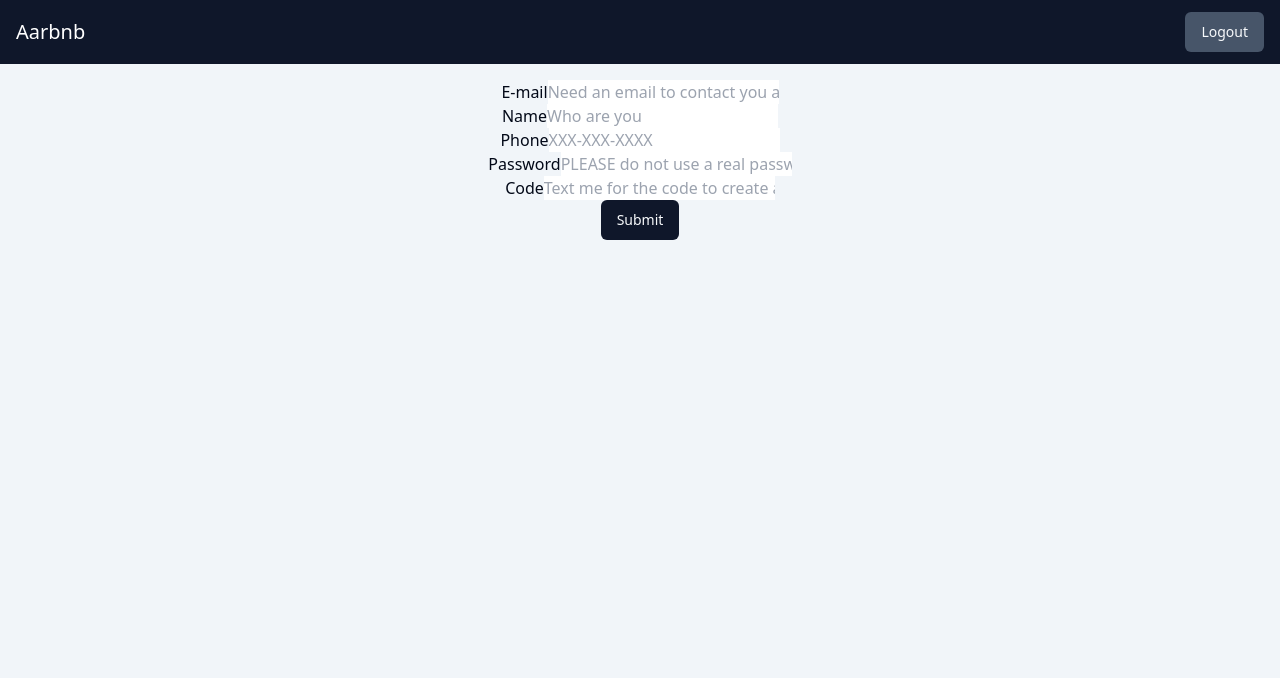
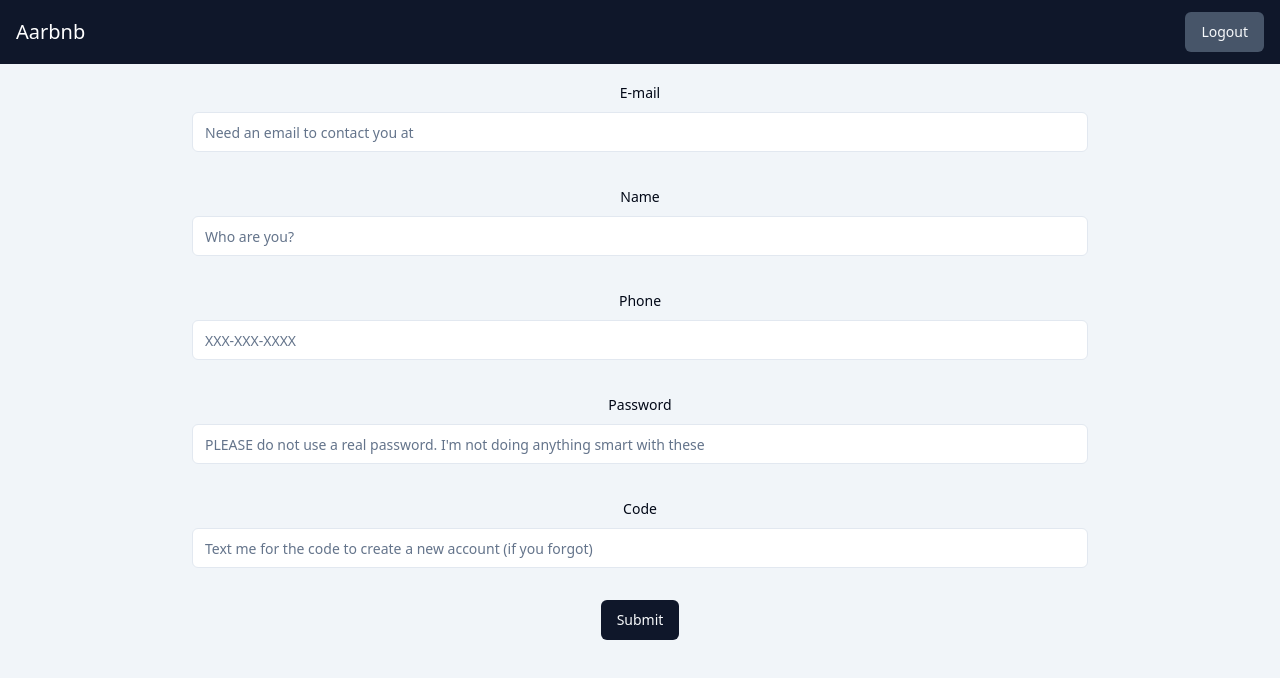
Before and after one commit to asunson/aarbnb, a React (Create React App) app in the folder aarbnb-frontend/: page / in a window 1280 px wide. Both pictures are taken after typing "name@example.com", "Sample123" into the empty fields and a click on the button "Sign-up". Shown: the top 678 px of the page. Built offline with nearby package versions, Linux system fonts and the light colour scheme.

Commit message:
refactor signup to use rhf and shadcn

```diff
--- a/aarbnb-frontend/src/layouts/Inputs.tsx
+++ /dev/null
@@ -1,46 +0,0 @@
-import React from "react";
-import Form from "react-bootstrap/Form";
-
-interface TextInputProps {
-  value: string;
-  onChange: (newValue: string) => void;
-  label: string;
-  placeholderText?: string;
-  type?: "text" | "password";
-}
-
-export const TextInput: React.FC<TextInputProps> = (props) => {
-  const { value, onChange, label, placeholderText, type } = props;
-  return (
-    <Form.Group controlId={label}>
-      <Form.Label>{label}</Form.Label>
-      <Form.Control
-        type={type ?? "text"}
-        placeholder={placeholderText}
-        value={value}
-        onChange={(e) => {
-          e.preventDefault();
-          onChange(e.target.value);
-        }}
-      />
-    </Form.Group>
-  );
-};
-
-export const TextAreaInput: React.FC<TextInputProps> = (props) => {
-  const { value, onChange, label } = props;
-  return (
-    <Form.Group controlId={label}>
-      <Form.Label>{label}</Form.Label>
-      <Form.Control
-        as="textarea"
-        rows={3}
-        value={value}
-        onChange={(e) => {
-          e.preventDefault();
-          onChange(e.target.value);
-        }}
-      />
-    </Form.Group>
-  );
-};
--- a/aarbnb-frontend/src/layouts/LoginPage.tsx
+++ b/aarbnb-frontend/src/layouts/LoginPage.tsx
@@ -13,8 +13,6 @@ import { Input } from "../components/ui/input";
 import { useServicesContext } from "../context/ServicesContext";
 import { useSessionContext } from "../context/SessionContext";
 import { TokenRequest, UserRequest } from "../types";
-import { Chainable } from "../utils/chainable";
-import { TextInput } from "./Inputs";
 
 export const LoginPage: React.FC = () => {
   const [showLogin, setShowLogin] = useState<boolean>(true);
@@ -97,18 +95,16 @@ const SignUpView: React.FC<{ setShowLogin: (value: boolean) => void }> = (
 ) => {
   const { setShowLogin } = props;
   const { userService } = useServicesContext();
-  const [signupForm, setSignupForm] = useState<UserRequest>({
+
+  const form = useForm<UserRequest>({
+    defaultValues: {
       email: "",
       name: "",
       phone: "",
       password: "",
       code: "",
       isHost: false,
-  });
-
-  const inputProps: Chainable<UserRequest> = new Chainable({
-    value: signupForm,
-    onChange: setSignupForm,
+    },
   });
 
   const signUp = useCallback(
@@ -124,42 +120,85 @@ const SignUpView: React.FC<{ setShowLogin: (value: boolean) => void }> = (
   );
 
   return (
-    <form>
-      <TextInput
-        {...inputProps.to("email").get()}
-        label="E-mail"
-        placeholderText="Need an email to contact you at"
+    <Form {...form}>
+      <form className="space-y-8" onSubmit={form.handleSubmit(signUp)}>
+        <FormField
+          control={form.control}
+          name="email"
+          render={({ field }) => (
+            <FormItem>
+              <FormLabel>E-mail</FormLabel>
+              <FormControl>
+                <Input
+                  placeholder="Need an email to contact you at"
+                  {...field}
                 />
-      <TextInput
-        {...inputProps.to("name").get()}
-        label="Name"
-        placeholderText="Who are you"
+              </FormControl>
+              <FormMessage />
+            </FormItem>
+          )}
         />
-      <TextInput
-        {...inputProps.to("phone").get()}
-        label="Phone"
-        placeholderText="XXX-XXX-XXXX"
+        <FormField
+          control={form.control}
+          name="name"
+          render={({ field }) => (
+            <FormItem>
+              <FormLabel>Name</FormLabel>
+              <FormControl>
+                <Input placeholder="Who are you?" {...field} />
+              </FormControl>
+              <FormMessage />
+            </FormItem>
+          )}
         />
-      <TextInput
-        {...inputProps.to("password").get()}
+        <FormField
+          control={form.control}
+          name="phone"
+          render={({ field }) => (
+            <FormItem>
+              <FormLabel>Phone</FormLabel>
+              <FormControl>
+                <Input placeholder="XXX-XXX-XXXX" {...field} />
+              </FormControl>
+              <FormMessage />
+            </FormItem>
+          )}
+        />
+        <FormField
+          control={form.control}
+          name="password"
+          render={({ field }) => (
+            <FormItem>
+              <FormLabel>Password</FormLabel>
+              <FormControl>
+                <Input
+                  placeholder="PLEASE do not use a real password. I'm not doing anything smart with these"
                   type="password"
-        label="Password"
-        placeholderText="PLEASE do not use a real password. I'm not doing anything smart with these"
+                  {...field}
                 />
-      <TextInput
-        {...inputProps.to("code").get()}
-        label="Code"
-        placeholderText="Text me for the code to create a new account (if you forgot)"
+              </FormControl>
+              <FormMessage />
+            </FormItem>
+          )}
         />
-      <Button
-        type="submit"
-        onClick={(e) => {
-          e.preventDefault();
-          signUp(signupForm);
-        }}
-      >
-        Submit
-      </Button>
+        <FormField
+          control={form.control}
+          name="code"
+          render={({ field }) => (
+            <FormItem>
+              <FormLabel>Code</FormLabel>
+              <FormControl>
+                <Input
+                  placeholder="Text me for the code to create a new account (if you forgot)"
+                  {...field}
+                />
+              </FormControl>
+              <FormMessage />
+            </FormItem>
+          )}
+        />
+        <Button type="submit">Submit</Button>
       </form>
+    </Form>
   );
 };
```
Lines whose indentation alone changed are shown as unchanged.
